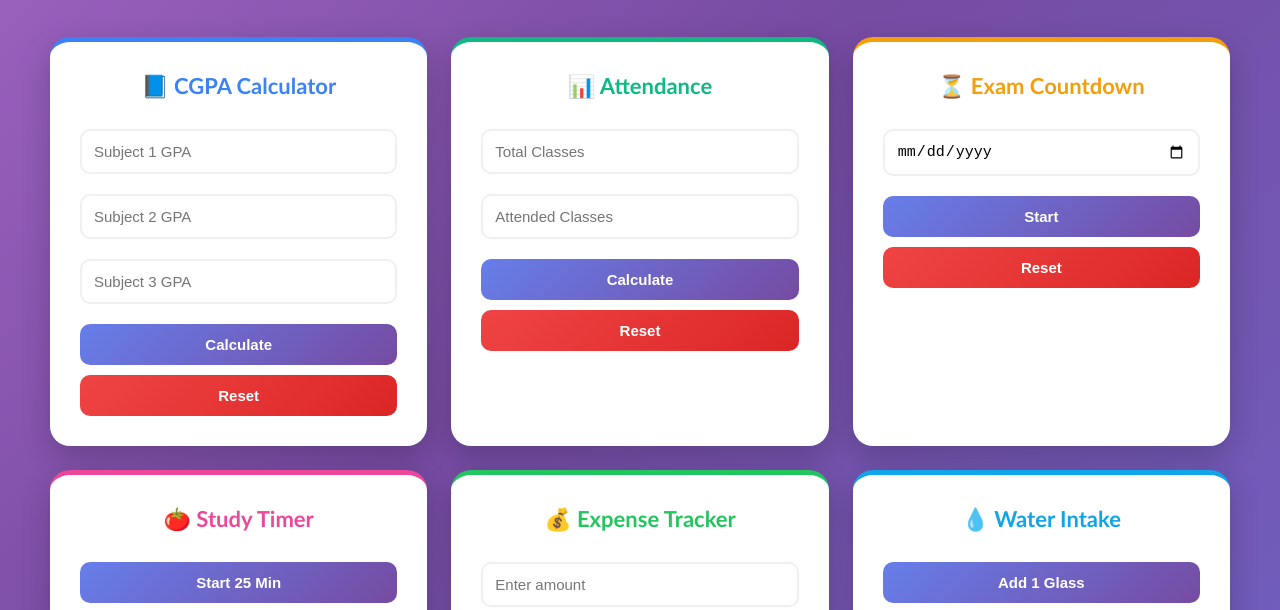
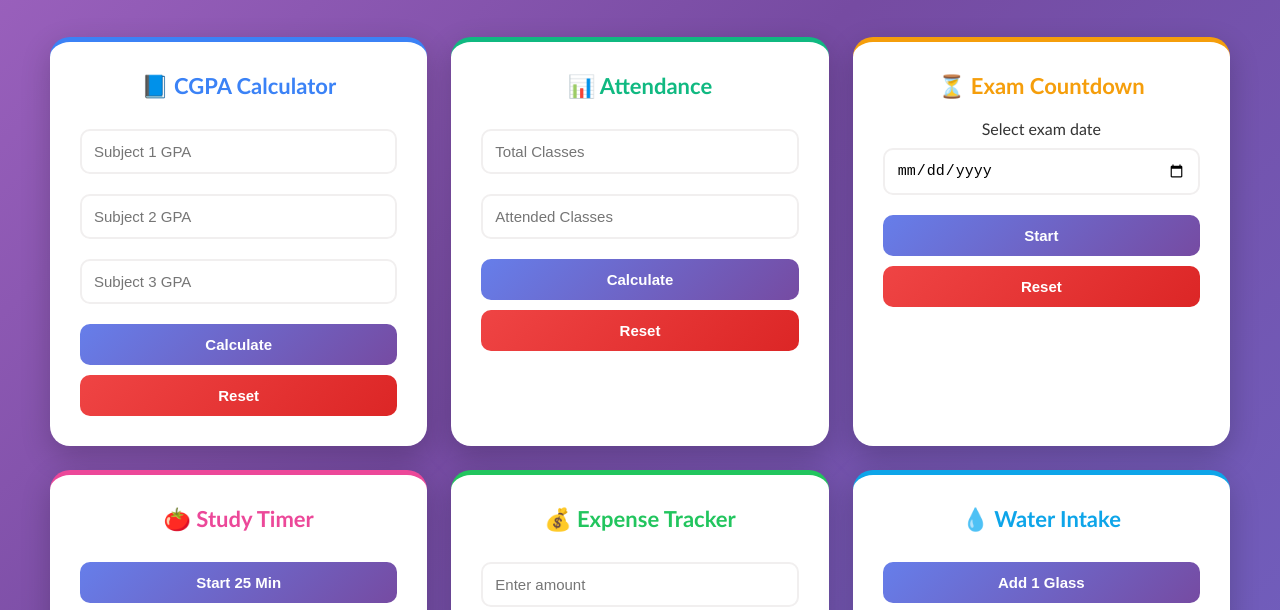
Before and after one commit to aditya-ai00/campus-utility-hub, a plain HTML site: page index.html in a window 1280 px wide. Shown: the part 144-754 px from the top of the page. Drawn offline with Linux system fonts and the light colour scheme.

Commit message:
fix: add label for exam date input in countdown section

```diff
--- a/index.html
+++ b/index.html
@@ -42,6 +42,7 @@
     <!-- Countdown -->
     <div class="card countdown">
         <h2>⏳ Exam Countdown</h2>
+        <label for="examDate">Select exam date</label>
         <input type="date" id="examDate">
 
         <button onclick="startCountdown()">Start</button>
```
